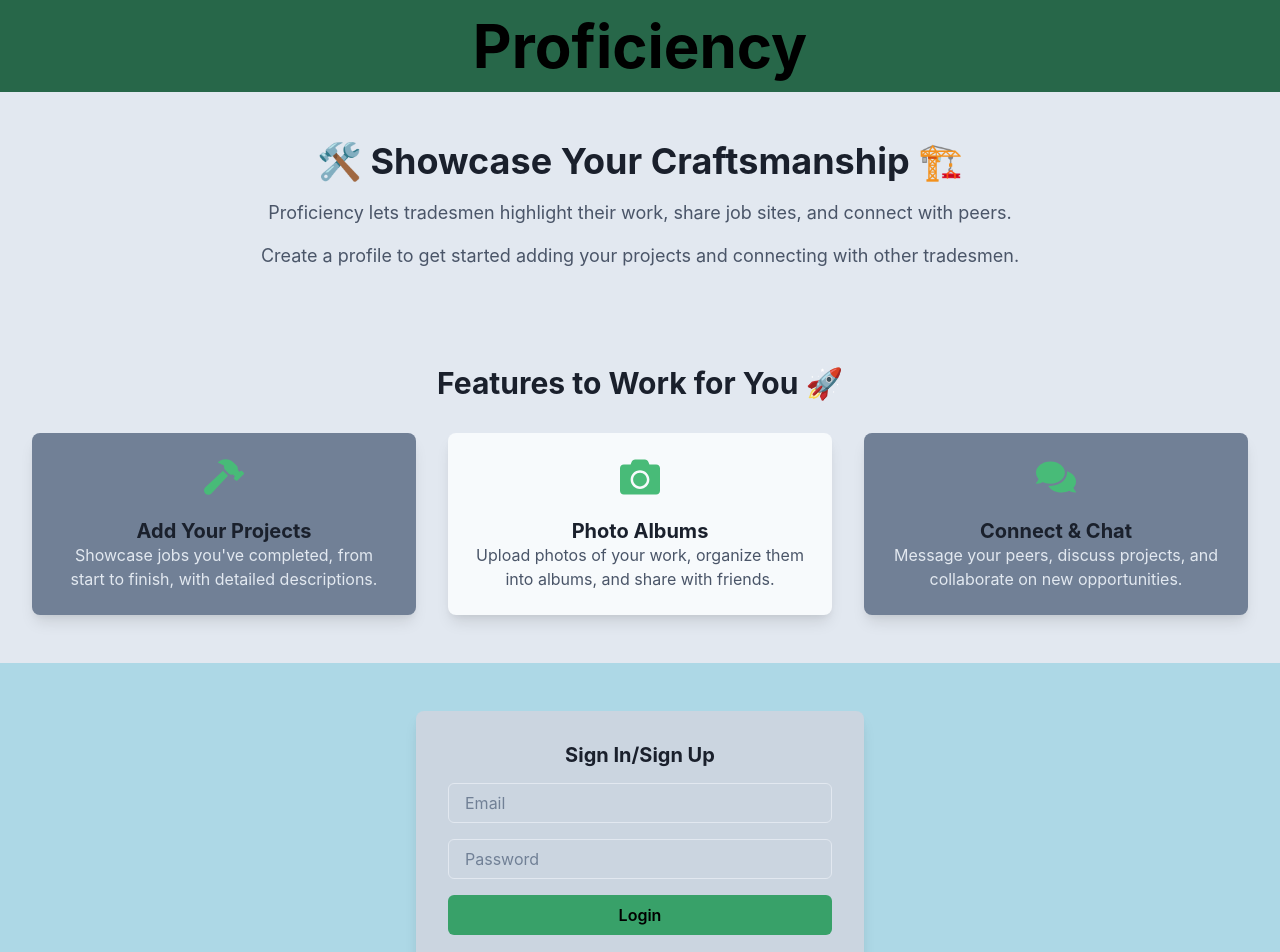
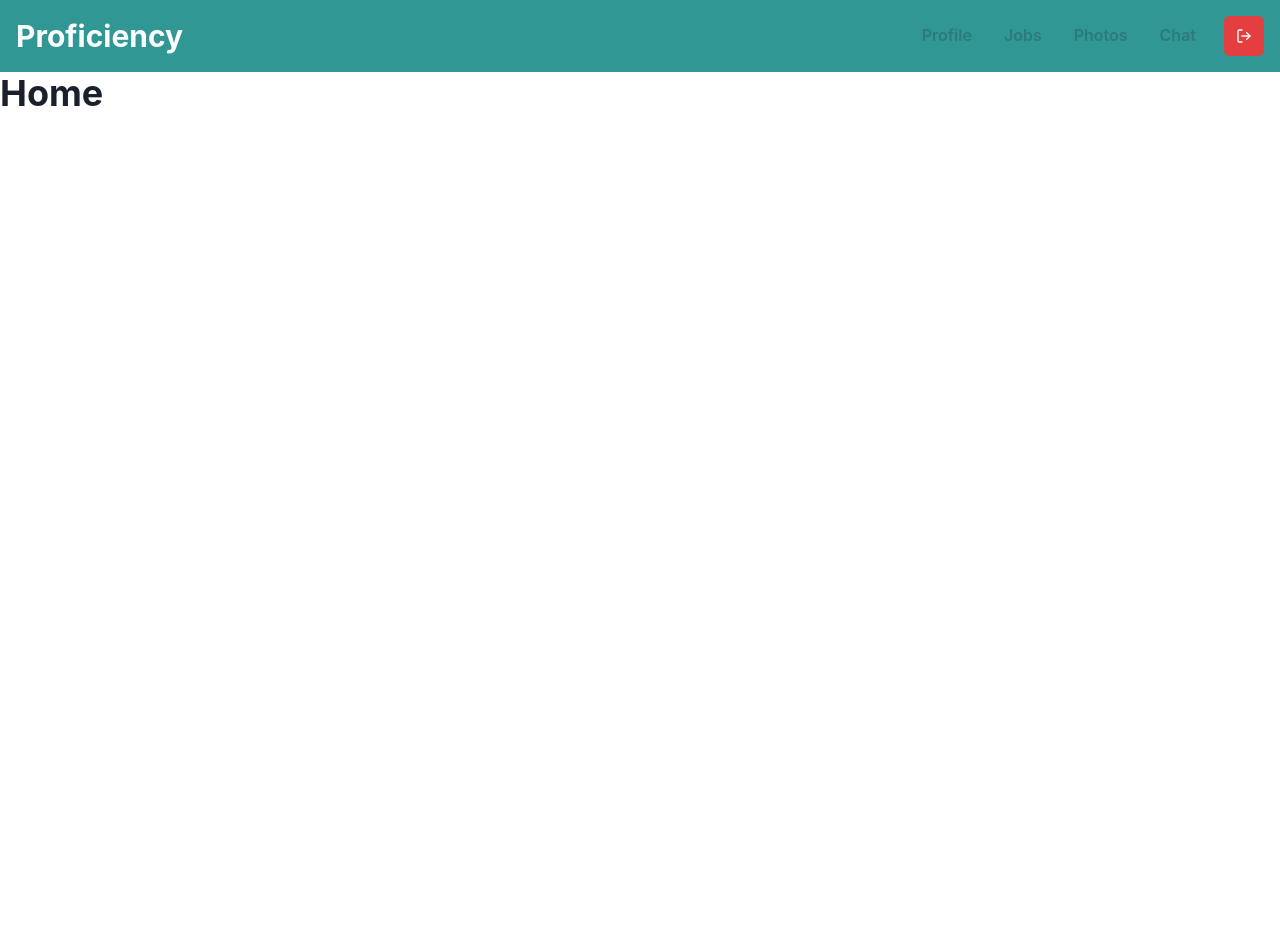
Before and after one commit to Jacob-Garland/Proficiency, a React (Vite) app in the folder client/: page /dashboard in a window 1280 px wide. Shown: the top 952 px of the page. After the commit the page ends 800 px from the top, so only its background shows below. Built offline with nearby package versions, Linux system fonts and the light colour scheme; sample sign-in values are in the browser's storage.

Commit message:
new auth form, user pages, protected routes

```diff
--- a/client/src/App.tsx
+++ b/client/src/App.tsx
@@ -1,9 +1,20 @@
 // import { useState } from 'react'
-import { Box, Flex, Heading, Text, Button, VStack, Input, SimpleGrid, Icon } from '@chakra-ui/react';
+import { Box, Flex, Heading, Text, VStack, SimpleGrid, Icon } from '@chakra-ui/react';
 import { FaHammer, FaCamera, FaComments } from 'react-icons/fa';
+import AuthForm from './components/AuthForm';
+import { useAuth } from './contexts/useAuth';
+import ProtectedRoute from './components/ProtectedRoute';
+import { BrowserRouter as Router, Routes, Route, Navigate } from 'react-router-dom';
 
-function App() {
+// Pages
+import Home from './pages/Home';
+import Jobs from './pages/Jobs';
+import Photos from './pages/Photos';
+import Profile from './pages/Profile';
+import Chat from './pages/Chat';
+import Dashboard from './pages/Dashboard';
 
+function LandingPage() {
   return (
     <Flex direction="column" minH={'100vh'} bg="lightblue">
       <Box as="section" bg="green.700" color="black" px={8} py={4} boxShadow={'md'}>
@@ -42,18 +53,7 @@ function App() {
       </Box>
 
       {/* Login/Signup Section */}
-      <Flex as="section" flex={1} justify="center" align="center" py={12} px={8}>
-        <Box bg="gray.300" p={8} borderRadius="lg" boxShadow="lg" w="full" maxW="md">
-          <VStack spacing={4}>
-            <Heading size="md">Sign In/Sign Up</Heading>
-            <Input placeholder="Email" type="email" />
-            <Input placeholder="Password" type="password" />
-            <Button colorScheme="green" w="full" color="black">Login</Button>
-            <Text color="black">or</Text>
-            <Button colorScheme="green" w="full" color="black">Sign Up</Button>
-          </VStack>
-        </Box>
-      </Flex>
+      <AuthForm />
 
       <Box as="footer" bg="green.700" color="white" py={4} px={8} textAlign="center">
         <Text>Creator: Jacob Garland</Text>
@@ -62,4 +62,31 @@ function App() {
   )
 }
 
+function App() {
+  const { user } = useAuth();
+
+  return (
+    <Router>
+      <Routes>
+        {/* Public Route: Landing Page */}
+        <Route path="/" element={user ? <Navigate to="/dashboard" /> : <LandingPage />} />
+
+        {/* Protected Routes with Dashboard Layout */}
+        <Route path="/dashboard"
+            element={<ProtectedRoute><Dashboard /></ProtectedRoute>}
+        >
+        <Route index element={<Home />} />  {/* Default page after login */}
+        <Route path="profile" element={<Profile />} />
+        <Route path="jobs" element={<Jobs />} />
+        <Route path="photos" element={<Photos />} />
+        <Route path="chat" element={<Chat />} />
+        </Route>
+
+          {/* Catch-all Route */}
+          <Route path="*" element={<Navigate to="/" />} />
+      </Routes>
+    </Router>
+  )
+}
+
 export default App
--- a/client/src/components/AuthForm.tsx
+++ b/client/src/components/AuthForm.tsx
@@ -1,6 +1,6 @@
 import { useState } from "react";
 import { useAuth } from "../contexts/useAuth";
-import { Box, Button, Input, VStack, Text } from "@chakra-ui/react";
+import { Box, Button, Input, VStack, Text, Flex } from "@chakra-ui/react";
 import { gql, useMutation } from "@apollo/client";
 
 const LOGIN = gql`
@@ -45,7 +45,8 @@ export default function AuthForm() {
   };
 
   return (
-    <Box p={6} borderWidth={1} borderRadius="lg" boxShadow="md">
+    <Flex as="section" flex={1} justify="center" align="center" py={12} px={8}>
+      <Box bg="gray.300" p={8} borderRadius="lg" boxShadow="lg" w="full" maxW="md">
       <VStack spacing={4}>
         <Text fontSize="xl">{isSignup ? "Create an Account" : "Login"}</Text>
 
@@ -79,5 +80,6 @@ export default function AuthForm() {
         </Button>
       </VStack>
     </Box>
+  </Flex>
   );
 }
--- /dev/null
+++ b/client/src/components/ProtectedRoute.tsx
@@ -0,0 +1,12 @@
+import React from "react";
+import { Navigate } from "react-router-dom";
+import { useAuth } from "../contexts/useAuth";
+
+interface ProtectedRouteProps {
+  children: React.ReactNode;
+}
+
+export default function ProtectedRoute({ children }: ProtectedRouteProps) {
+  const { user } = useAuth();
+  return user ? children : <Navigate to="/" />;
+}
--- a/client/src/main.tsx
+++ b/client/src/main.tsx
@@ -3,12 +3,35 @@ import { createRoot } from 'react-dom/client'
 import App from './App.tsx'
 import { ChakraProvider } from '@chakra-ui/react'
 import { AuthProvider } from './contexts/AuthProvider.tsx'
+import { setContext } from '@apollo/client/link/context'
+import { ApolloClient, InMemoryCache, ApolloProvider, createHttpLink } from '@apollo/client'
+
+const httpLink = createHttpLink({
+  uri: 'http://localhost:5000/graphql',
+});
+
+const authLink = setContext((_, { headers }) => {
+  const token = localStorage.getItem('token');
+  return {
+    headers: {
+      ...headers,
+      authorization: token ? `Bearer ${token}` : '',
+    },
+  };
+});
+
+const client = new ApolloClient({
+  link: authLink.concat(httpLink),
+  cache: new InMemoryCache(),
+});
 
 createRoot(document.getElementById('root')!).render(
   <StrictMode>
     <ChakraProvider>
       <AuthProvider>
-        <App />
+        <ApolloProvider client={client}>
+          <App />
+        </ApolloProvider>
       </AuthProvider>
     </ChakraProvider>
   </StrictMode>,
--- /dev/null
+++ b/client/src/pages/Chat.tsx
@@ -0,0 +1,9 @@
+import { Box, Heading } from "@chakra-ui/react";
+
+export default function Chat() {
+  return (
+    <Box>
+      <Heading>Chat</Heading>
+    </Box>
+  );
+}
--- /dev/null
+++ b/client/src/pages/Dashboard.tsx
@@ -0,0 +1,42 @@
+import { Outlet } from "react-router-dom";
+import { Flex, Heading, Spacer, Button, IconButton } from "@chakra-ui/react";
+import { FiLogOut } from "react-icons/fi";
+import { useAuth } from "../contexts/useAuth";
+
+export default function Dashboard() {
+  const { logout } = useAuth();
+
+  return (
+    <>
+      {/* Protected Header */}
+      <Flex as="header" bg="teal.500" p={4} color="white" align="center">
+        <Heading size="lg" cursor="pointer" onClick={() => window.location.href = "/dashboard"}>
+          Proficiency
+        </Heading>
+        <Spacer />
+        <Button colorScheme="teal" variant="ghost" onClick={() => window.location.href = "/profile"}>
+          Profile
+        </Button>
+        <Button colorScheme="teal" variant="ghost" onClick={() => window.location.href = "/jobs"}>
+          Jobs
+        </Button>
+        <Button colorScheme="teal" variant="ghost" onClick={() => window.location.href = "/photos"}>
+          Photos
+        </Button>
+        <Button colorScheme="teal" variant="ghost" onClick={() => window.location.href = "/chat"}>
+          Chat
+        </Button>
+        <IconButton
+          aria-label="Logout"
+          icon={<FiLogOut />}
+          colorScheme="red"
+          ml={3}
+          onClick={logout}
+        />
+      </Flex>
+
+      {/* Protected Pages */}
+      <Outlet />
+    </>
+  );
+}
--- /dev/null
+++ b/client/src/pages/Home.tsx
@@ -0,0 +1,9 @@
+import { Box, Heading } from "@chakra-ui/react";
+
+export default function Home() {
+  return (
+    <Box>
+      <Heading>Home</Heading>
+    </Box>
+  );
+}
--- /dev/null
+++ b/client/src/pages/Jobs.tsx
@@ -0,0 +1,9 @@
+import { Box, Heading } from "@chakra-ui/react";
+
+export default function Jobs() {
+  return (
+    <Box>
+      <Heading>Jobs</Heading>
+    </Box>
+  );
+}
--- /dev/null
+++ b/client/src/pages/Photos.tsx
@@ -0,0 +1,9 @@
+import { Box, Heading } from "@chakra-ui/react";
+
+export default function Photos() {
+  return (
+    <Box>
+      <Heading>Photos</Heading>
+    </Box>
+  );
+}
--- /dev/null
+++ b/client/src/pages/Profile.tsx
@@ -0,0 +1,9 @@
+import { Box, Heading } from "@chakra-ui/react";
+
+export default function Profile() {
+  return (
+    <Box>
+      <Heading>Profile</Heading>
+    </Box>
+  );
+}
```
